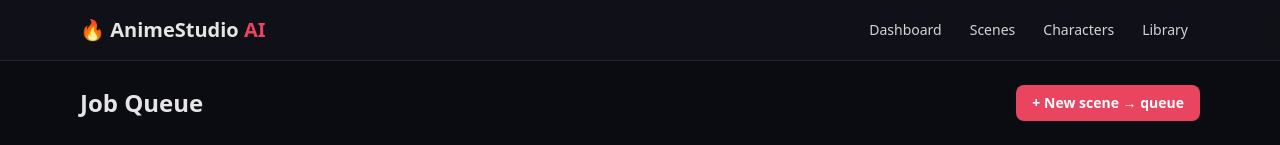
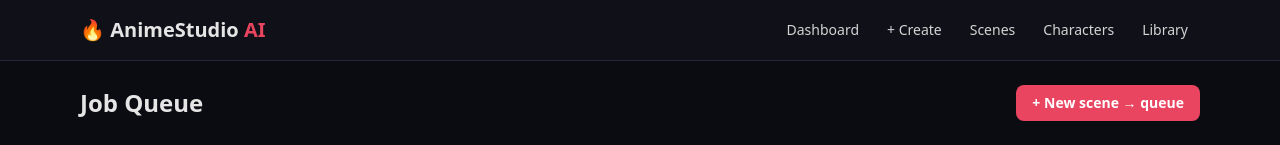
Before and after one commit to mush007-beep/animestudio-ai, a Next.js app: page /dashboard in a window 1280 px wide. Shown: the top 145 px of the page. Built offline with nearby package versions, Linux system fonts and the light colour scheme.

Commit message:
Update app/layout.tsx

```diff
--- a/app/layout.tsx
+++ b/app/layout.tsx
@@ -11,6 +11,7 @@ export const metadata: Metadata = {
 
 const NAV = [
   { href: "/dashboard", label: "Dashboard" },
+  { href: "/create", label: "+ Create" },
   { href: "/scenes", label: "Scenes" },
   { href: "/characters", label: "Characters" },
   { href: "/library", label: "Library" },
```
